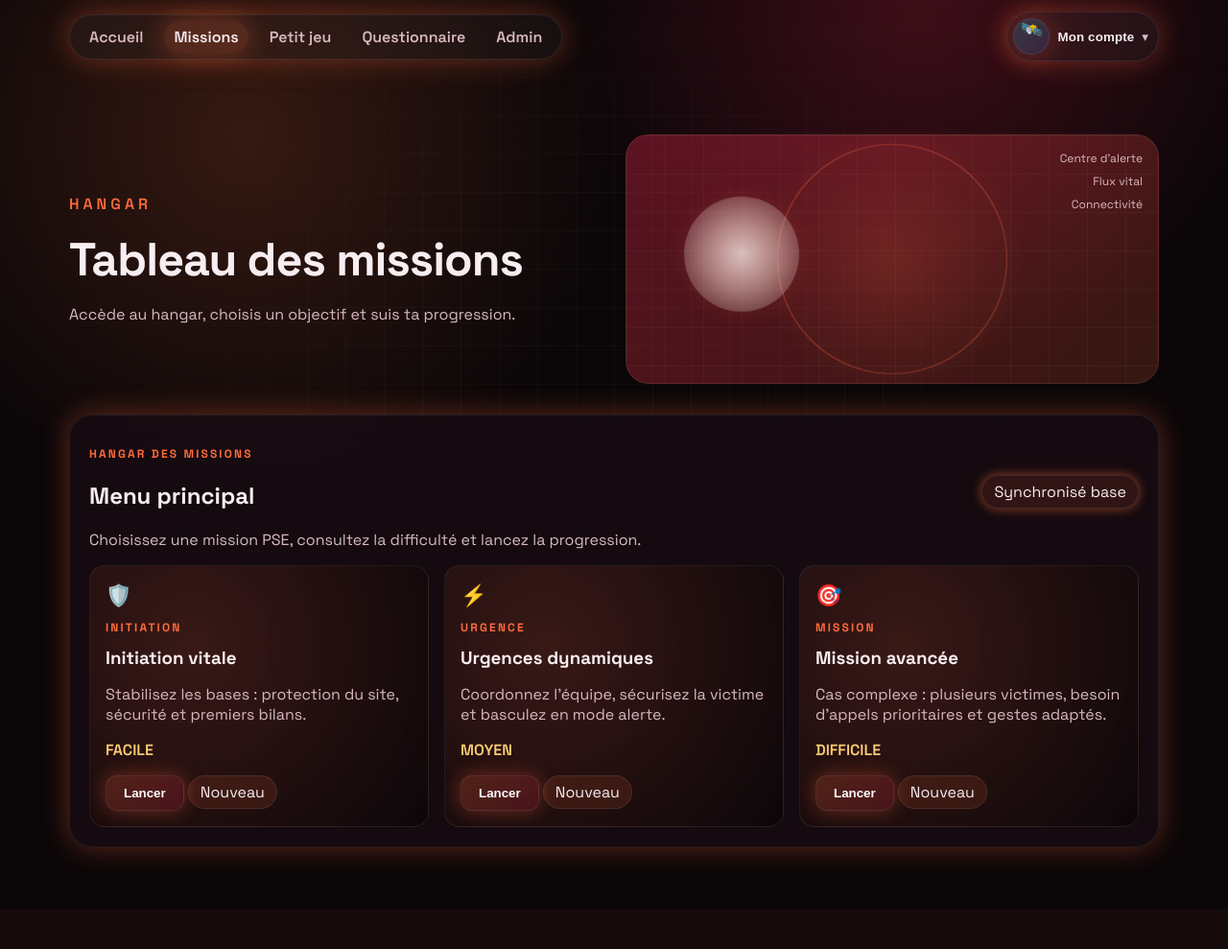
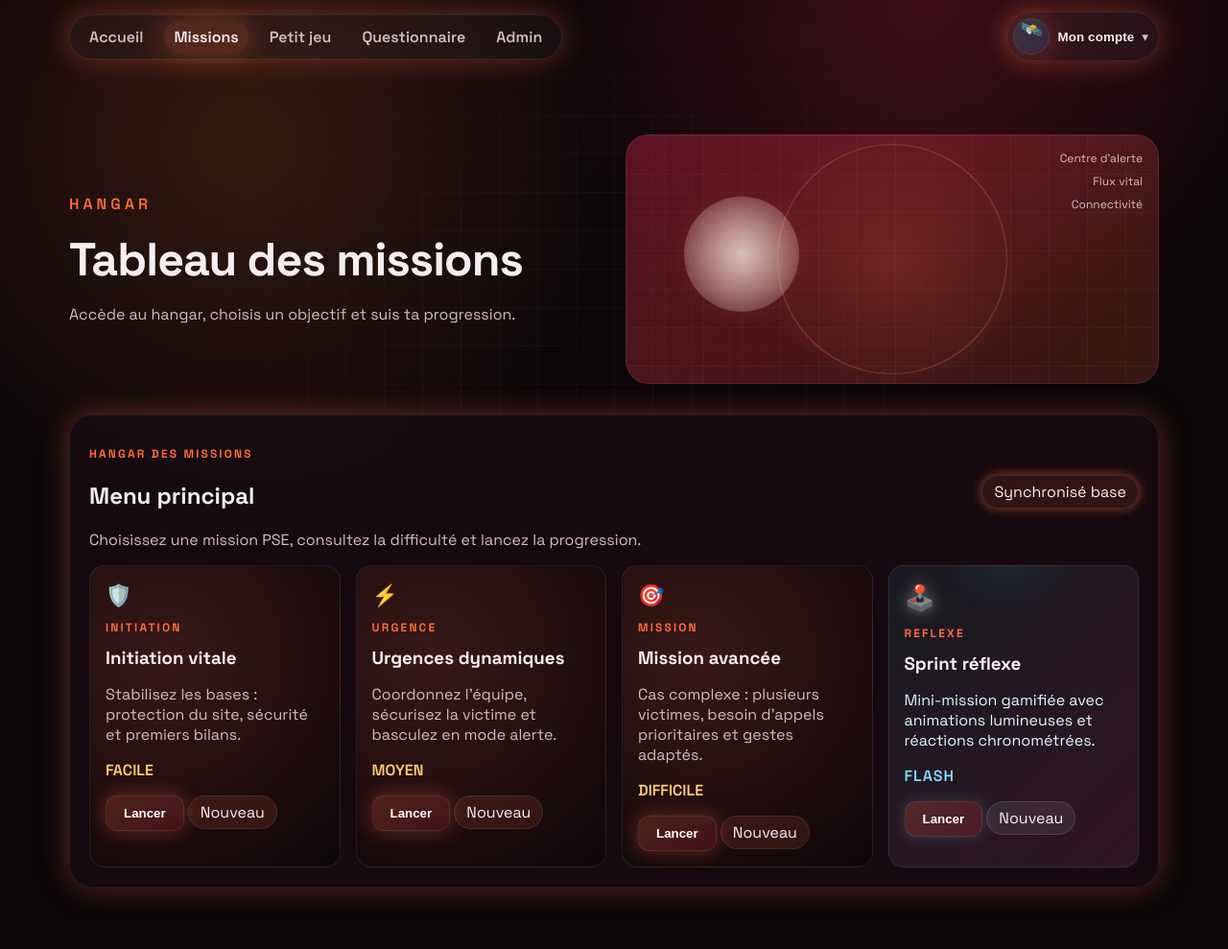
Before and after one commit to lucaspecout/jeu-mobile, a Flask app: page /missions in a window 1280 px wide. Shown: the whole page at 96% size. Before the commit the page ends 892 px from the top, so only its background shows below. Run offline with Flask 3, Linux system fonts and the light colour scheme; the visitor is signed in with stand-in values (Sample User, id 1); data that the repository does not hold is empty; some libraries are stand-ins or nearby versions.

Commit message:
Add reflex mini mission

```diff
--- a/app.py
+++ b/app.py
@@ -129,6 +129,13 @@ LEVEL_SEED = [
         "description": "Cas complexe : plusieurs victimes, besoin d'appels prioritaires et gestes adaptés.",
         "difficulty": "difficile",
         "icon": "target",
+    },
+    {
+        "slug": "reflexe",
+        "name": "Sprint réflexe",
+        "description": "Mini-mission gamifiée avec animations lumineuses et réactions chronométrées.",
+        "difficulty": "flash",
+        "icon": "joystick",
     },
 ]
 
--- a/static/css/styles.css
+++ b/static/css/styles.css
@@ -293,6 +293,25 @@ body {
 .menu-card .launch { margin-top: 12px; }
 .menu-card::after { content: ""; position: absolute; inset: -40% auto auto -40%; width: 120px; height: 120px; background: radial-gradient(circle, rgba(255,255,255,0.18), transparent 60%); transform: rotate(25deg); opacity: 0.6; }
 .menu-card:hover { box-shadow: var(--glow); transform: translateY(-2px); transition: 0.2s ease; }
+.menu-card.mission-reflexe { background: linear-gradient(135deg, rgba(74, 222, 255, 0.08), rgba(255, 96, 175, 0.12)); border-color: rgba(255,255,255,0.08); box-shadow: 0 0 0 1px rgba(255,255,255,0.03); }
+.menu-card.mission-reflexe::before { content: ""; position: absolute; inset: -40% auto auto 10%; width: 180px; height: 180px; background: radial-gradient(circle, rgba(55,225,255,0.22), transparent 60%); filter: blur(10px); animation: orbit 6s linear infinite; }
+.menu-card.mission-reflexe::after { inset: auto -35% -35% auto; width: 140px; height: 140px; background: radial-gradient(circle, rgba(255,111,181,0.22), transparent 65%); animation: pulseGlow 3s ease-in-out infinite; }
+.menu-card.mission-reflexe .icon { font-size: 26px; filter: drop-shadow(0 0 8px rgba(255,255,255,0.4)); }
+.menu-card.mission-reflexe .desc { color: #e1f8ff; }
+.menu-card.mission-reflexe .difficulty { color: #7ee0ff; letter-spacing: 0.06em; }
+.menu-card.mission-reflexe .launch .chip { background: rgba(255,255,255,0.08); border: 1px solid rgba(255,255,255,0.12); }
+.menu-card.mission-reflexe .launch .btn { box-shadow: 0 0 16px rgba(126,224,255,0.2); }
+
+@keyframes orbit {
+  0% { transform: rotate(0deg) translateX(12px) rotate(0deg); opacity: 0.5; }
+  50% { opacity: 0.8; }
+  100% { transform: rotate(360deg) translateX(12px) rotate(-360deg); opacity: 0.5; }
+}
+
+@keyframes pulseGlow {
+  0%, 100% { opacity: 0.4; transform: scale(0.9); }
+  50% { opacity: 0.9; transform: scale(1.05); }
+}
 
 .profile-drawer { position: fixed; right: 0; top: 0; bottom: 0; width: min(420px, 90vw); background: rgba(10, 8, 12, 0.95); border-left: 1px solid var(--border); padding: 18px; box-shadow: -10px 0 30px rgba(0,0,0,0.45); z-index: 6; overflow-y: auto; backdrop-filter: blur(12px); }
 .profile-drawer.hidden { display: none !important; }
--- a/static/js/main.js
+++ b/static/js/main.js
@@ -240,7 +240,7 @@ function clearProfileAlert() {
 
 function renderLevel(level) {
   const wrapper = document.createElement('article');
-  wrapper.className = 'menu-card';
+  wrapper.className = `menu-card mission-${level.slug}`;
   wrapper.innerHTML = `
     <div class="icon">${iconFor(level.icon)}</div>
     <p class="eyebrow">${level.slug}</p>
@@ -259,6 +259,7 @@ function iconFor(icon) {
   switch (icon) {
     case 'pulse': return '⚡';
     case 'target': return '🎯';
+    case 'joystick': return '🕹️';
     case 'shield':
     default: return '🛡️';
   }
```
